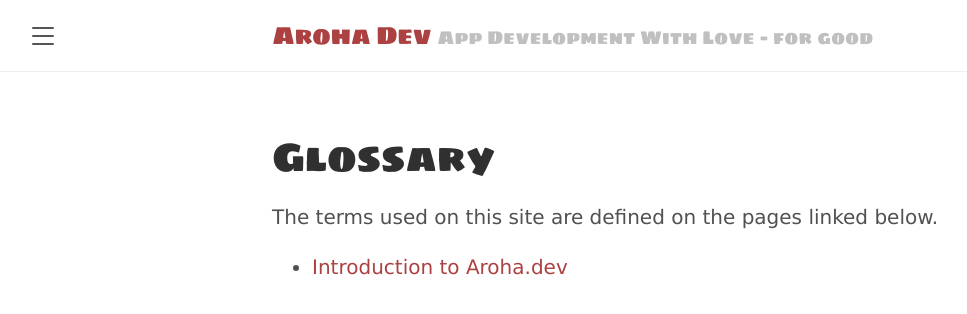
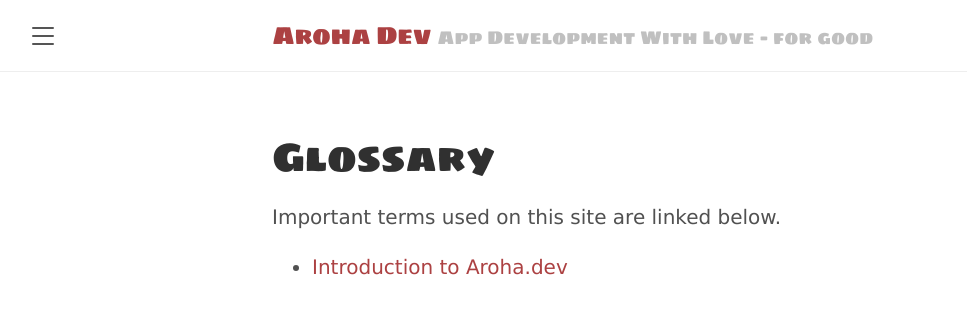
Before and after one commit to tracyjordan/tracyjordan.github.io, a Jekyll site: the page built from glossary.md, in a window 1280 px wide. Shown: the top 314 px of the page, without its empty margins (8-975 px from the left). Built offline with Jekyll 4.4.1, drawn with Linux system fonts in a browser that asks for light colours.

Commit message:
Update glossary.md

```diff
--- a/glossary.md
+++ b/glossary.md
@@ -3,7 +3,7 @@ layout: page
 title: Glossary
 ---
 
-The terms used on this site are defined on the pages linked below.
+Important terms used on this site are linked below.
 
  <ul>
  {% assign sorted_posts = (site.categories.['terminology'] | sort: 'title') %}
```
